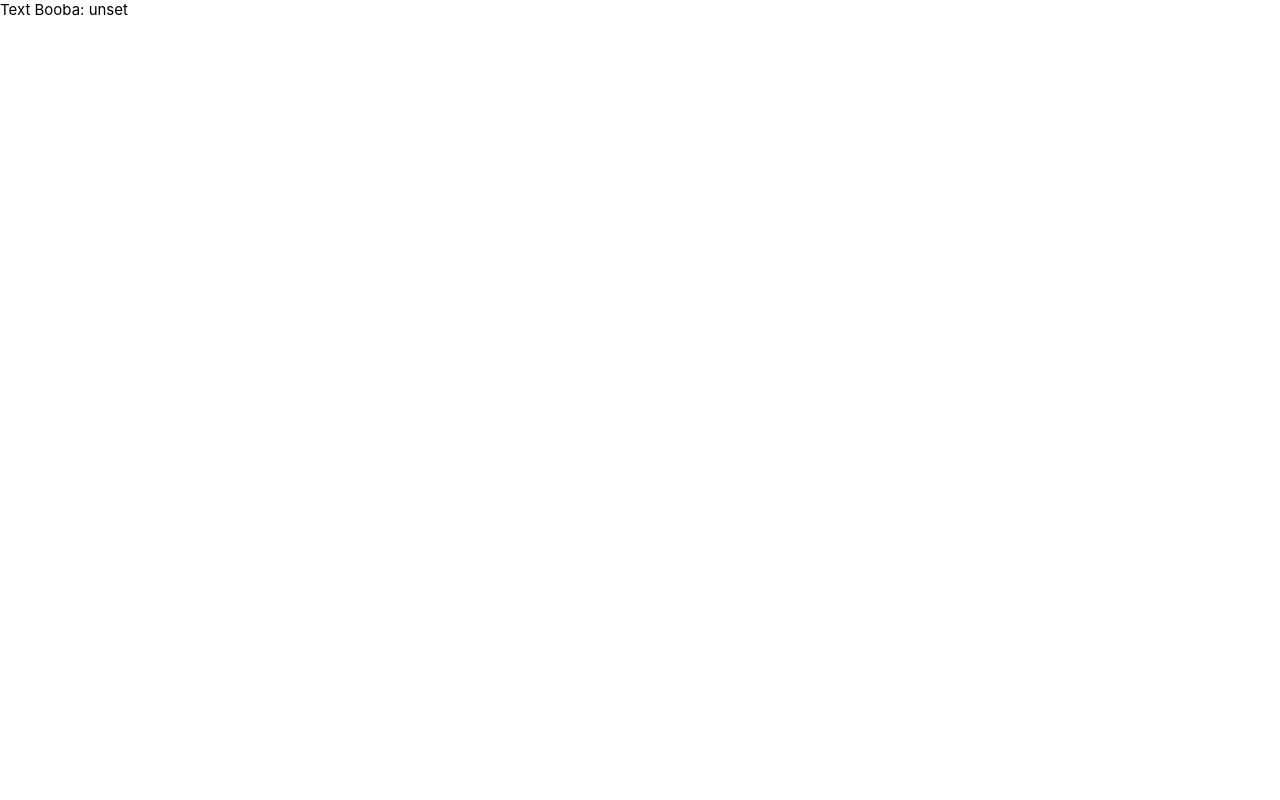
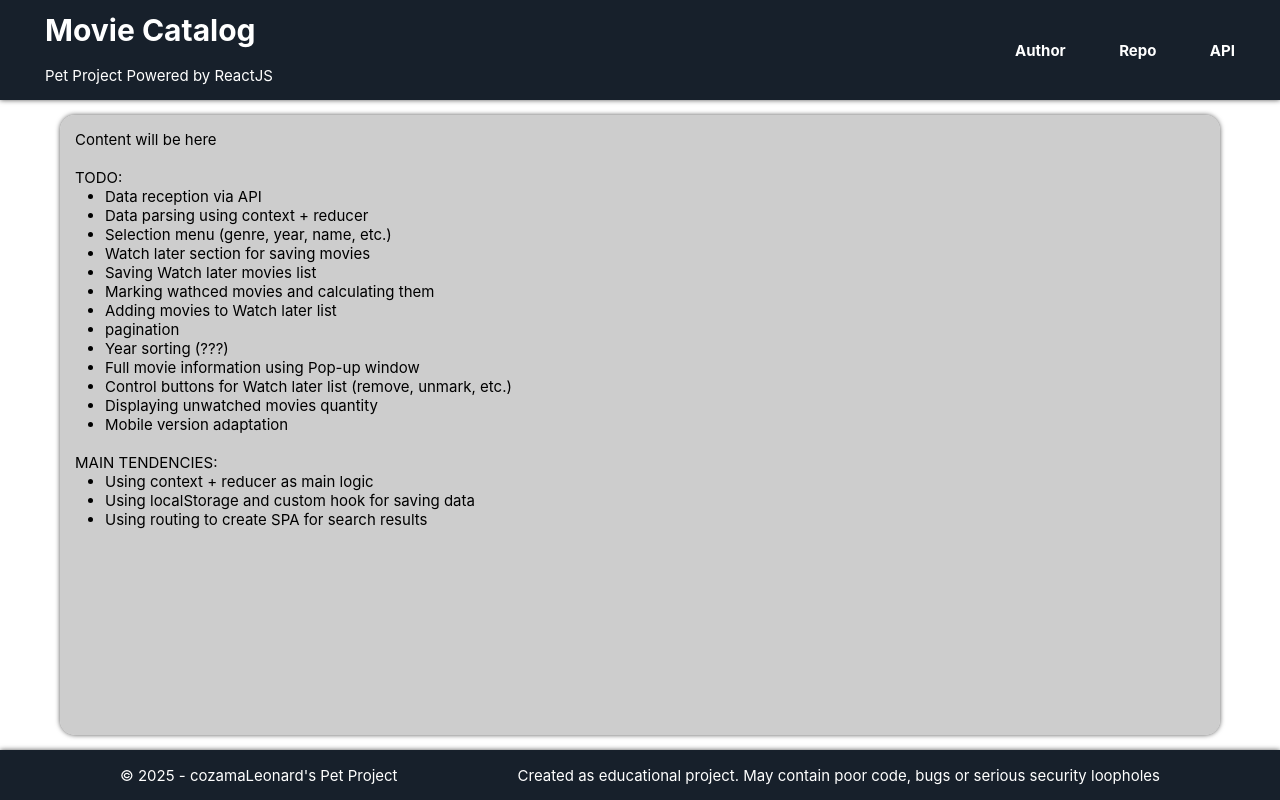
Before and after one commit to leohoneymone/react-movies, a React (Create React App) app: page / in a window 1280 px wide. Built offline with nearby package versions, Linux system fonts and the light colour scheme; no server answers.

Commit message:
Made general markup

```diff
--- a/src/App.jsx
+++ b/src/App.jsx
@@ -1,5 +1,40 @@
+// Компоненты
+import Footer from "./components/Footer";
+import Header from "./components/layout/Header";
+
 const APIKEY = process.env.REACT_APP_APIKEY;
 
 export default function App () {
-    return <>Text Booba: {APIKEY}</>
+    return <div className="wrap">
+        <Header />
+        <div className="content">
+            Content will be here <br /><br />
+            TODO:
+            <br />
+            <ul style={{'padding-left': '2rem'}}>
+                <li>Data reception via API</li>
+                <li>Data parsing using context + reducer</li>
+                <li>Selection menu (genre, year, name, etc.)</li>
+                <li>Watch later section for saving movies</li>
+                <li>Saving Watch later movies list</li>
+                <li>Marking wathced movies and calculating them</li>
+                <li>Adding movies to Watch later list</li>
+                <li>pagination</li>
+                <li>Year sorting (???)</li>
+                <li>Full movie information using Pop-up window</li>
+                <li>Control buttons for Watch later list (remove, unmark, etc.)</li>
+                <li>Displaying unwatched movies quantity</li>
+                <li>Mobile version adaptation</li>
+            </ul>
+            <br />
+            MAIN TENDENCIES:
+            <br />
+            <ul style={{'padding-left': '2rem'}}>
+                <li>Using context + reducer as main logic</li>
+                <li>Using localStorage and custom hook for saving data</li>
+                <li>Using routing to create SPA for search results</li>
+            </ul>
+        </div>
+        <Footer/>
+    </div>
 }
--- /dev/null
+++ b/src/components/Footer.jsx
@@ -0,0 +1,6 @@
+export default function Footer() {
+    return <footer>
+        <p className="year-contrib">© {new Date().getFullYear()} - cozamaLeonard's Pet Project</p>
+        <p>Created as educational project. May contain poor code, bugs or serious security loopholes</p>
+    </footer>
+}
--- /dev/null
+++ b/src/components/layout/Header.jsx
@@ -0,0 +1,13 @@
+export default function Header(){
+    return <div className="header">
+        <div className="header-content">
+            <h1>Movie Catalog</h1>
+            <p>Pet Project Powered by ReactJS</p>
+            <nav className="header-nav">
+                <a href="https://github.com/leohoneymone" target="_blank" rel="noreferrer">Author</a>
+                <a href="#!" target="_blank" rel="noreferrer">Repo</a>
+                <a href="https://www.omdbapi.com" target="_blank" rel="noreferrer">API</a>
+            </nav>
+        </div>
+    </div>
+}
--- a/src/index.css
+++ b/src/index.css
@@ -1,7 +1,8 @@
 :root{
-  /* ЦВЕТА */
+  /* Цвета */
   --color-primary: #17202b;
   --color-secondary: #ffffff;
+  --color-tiles: #bcbcbcbc;
   --color-shadow: #000000aa;
 
   /* Переходы */
@@ -22,3 +23,80 @@ html {
   -webkit-font-smoothing: antialiased;
   -moz-osx-font-smoothing: grayscale;
 }
+
+/* Основные элементы */
+.wrap{
+  width: 100%;
+  min-height: 100vh;
+  display: grid;
+  grid-template-columns: minmax(3rem, 1fr) minmax(300px, 1300px) minmax(3rem, 1fr);
+  grid-template-rows: 100px 1fr 50px;
+  gap: 1rem;
+}
+
+.header{
+  grid-column: 1 / -1;
+  grid-row: 1 / 2;
+  display: inherit;
+  grid-template-columns: inherit;
+  height: 100px;
+  color: var(--color-secondary);
+  background: var(--color-primary);
+  box-shadow: 0 0 5px 0 var(--color-shadow);
+}
+
+.header-content{
+  grid-column: 2 / 3;
+  display: inherit;
+  grid-template-columns: 1fr 220px;
+  grid-template-rows: 40px 1fr;
+  gap: 10px;
+  padding: 10px 0;
+  align-items: center;
+}
+
+.header-logo{
+  width: 80px;
+  height: 80px;
+  grid-row: 1 / -1;
+}
+
+.header-nav{
+   grid-column: 2 / -1;
+   grid-row: 1 / -1;
+   display: flex;
+   justify-content: space-between;
+}
+
+.header-nav > a {
+  text-decoration: none;
+  font-weight: bold;
+  color: var(--color-secondary);
+  cursor: pointer;
+  transition: var(--transition-hover);
+}
+
+.header-nav > a:hover{
+  transform: translateY(-2px);
+  transition: var(--transition-hover);
+}
+
+.content{
+  grid-row: 2 / 3;
+  grid-column:  2 / 3;
+  background-color: var(--color-tiles);
+  box-shadow: 0 0 5px 0 var(--color-shadow);
+  border-radius: 1rem;
+  padding: 1rem;
+}
+
+footer{
+  grid-row: 3 / -1;
+  grid-column: 1 / -1;
+  background: var(--color-primary);
+  color: var(--color-secondary);
+  display: flex;
+  align-items: center;
+  justify-content: space-evenly;
+  box-shadow: 0 0 5px 0 var(--color-shadow);
+}
```
Also changed, not shown: src/utils/context.js (added), src/utils/reducer.js (added), 1 other file (tests, documents, lock files or other folders).
